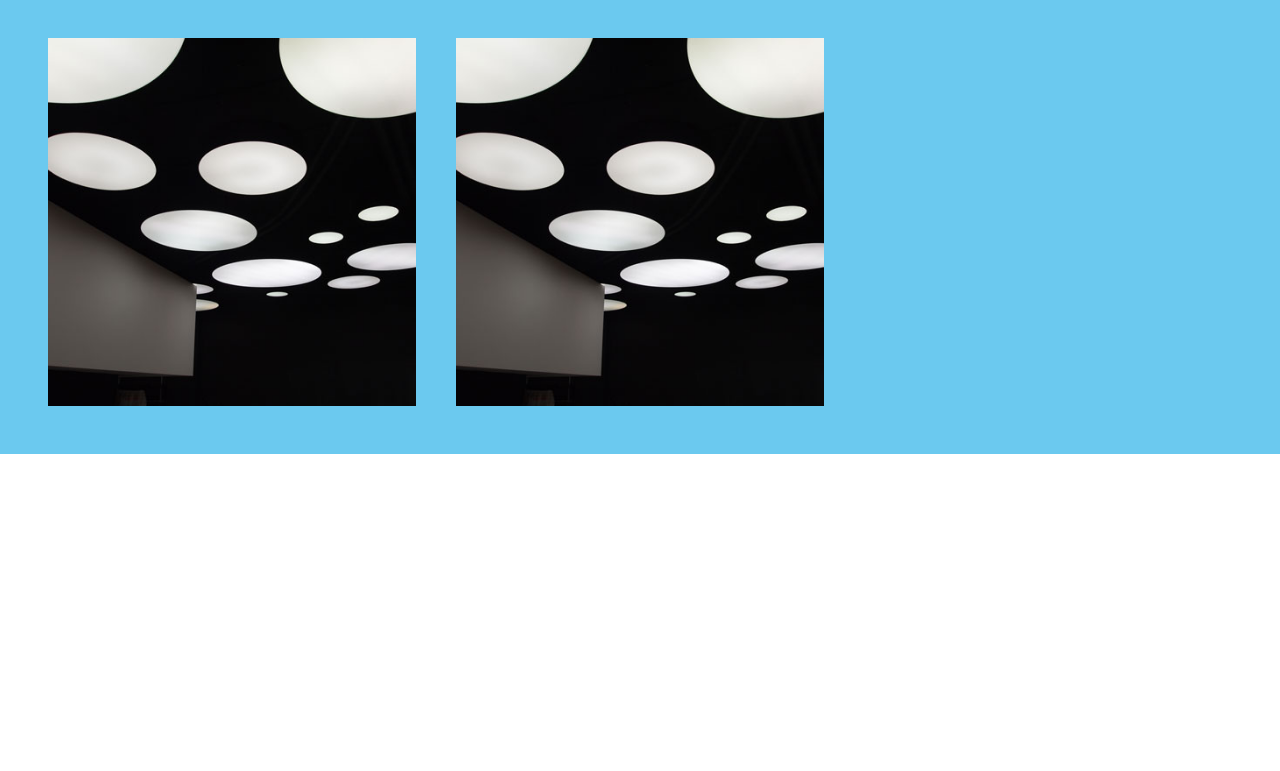
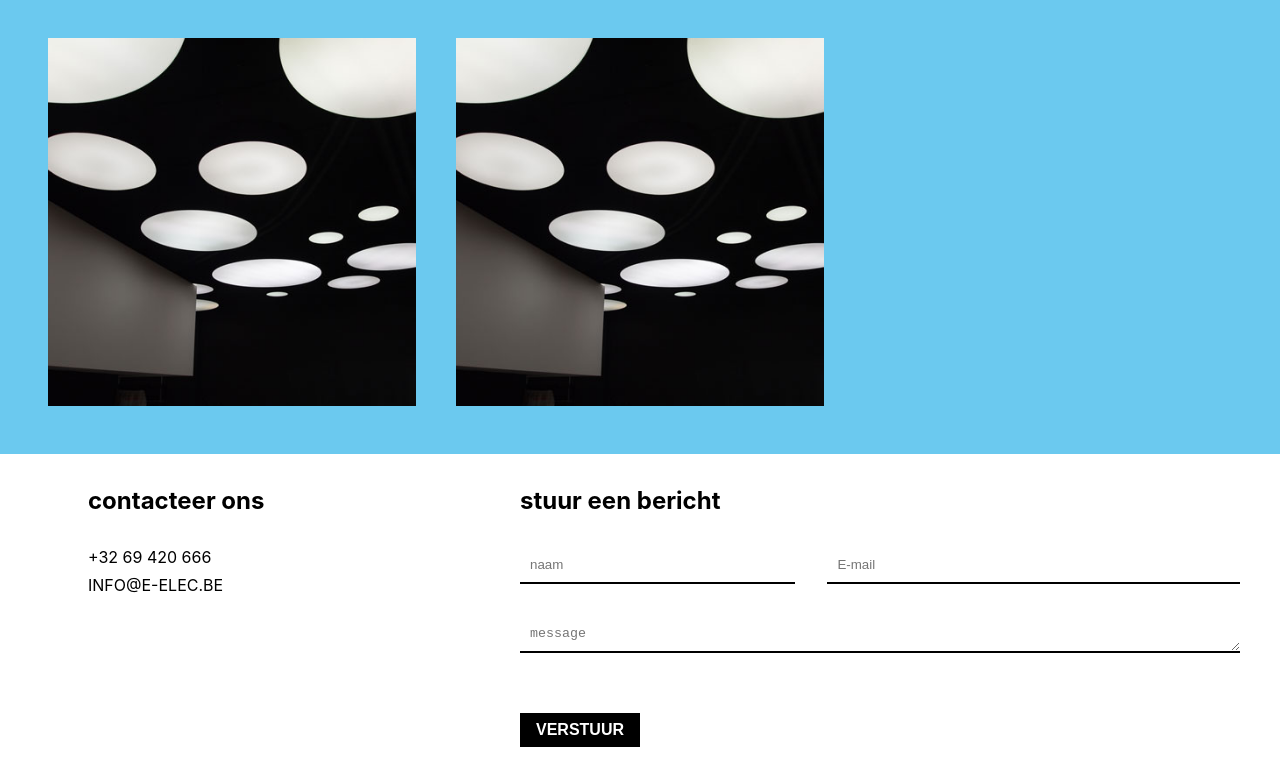
Before and after one commit to MiroMatton/E-ELEC, a Svelte app: page / in a window 1280 px wide. Shown: the part 1796-2567 px from the top of the page. Before the commit the page ends 2250 px from the top, so only its background shows below. Built offline with nearby package versions, Linux system fonts and the light colour scheme.

Commit message:
:sparkles: added contact form

```diff
--- a/src/App.svelte
+++ b/src/App.svelte
@@ -1,5 +1,6 @@
 <script lang="ts">
   import AboutUs from "./components/AboutUs.svelte";
+  import Contact from "./components/Contact.svelte";
   import Portfolio from "./components/Portfolio.svelte";
 </script>
 
@@ -80,6 +81,7 @@
 </div>
 <AboutUs />
 <Portfolio />
+<Contact />
 <main />
 
 <style lang="scss">
--- /dev/null
+++ b/src/components/Contact.svelte
@@ -0,0 +1,113 @@
+<div class="wrapper">
+  <aside>
+    <h2>contacteer ons</h2>
+    <a href="tel:+32 69 420 666">+32 69 420 666</a>
+    <a href="mailto: INFO@E-ELEC.BE">INFO@E-ELEC.BE</a>
+  </aside>
+  <section>
+    <h2>stuur een bericht</h2>
+    <form action="https://formsubmit.co/" method="POST">
+      <div id="userGegevens">
+        <input type="hidden" name="_next" value="#" />
+        <input type="hidden" name="_captcha" value="false" />
+        <input id="name" name="name" type="text" placeholder="naam" required />
+        <input
+          id="email"
+          name="email"
+          type="email"
+          placeholder="E-mail"
+          required
+        />
+      </div>
+      <textarea placeholder="message" name="msg" id="msg" rows="1s" required />
+      <button class="submit" type="submit">VERSTUUR</button>
+    </form>
+  </section>
+</div>
+
+<style lang="scss">
+  @use "../styles/global";
+
+  aside h2,
+  section h2 {
+    margin: 1rem 0;
+    margin: 2rem 0;
+  }
+
+  aside {
+    width: 40%;
+    padding: 0 8rem 0 3rem;
+    display: flex;
+    flex-direction: column;
+
+    a {
+      margin-bottom: 0.5rem;
+    }
+
+    @media (max-width: global.$mobile) {
+      text-align: center;
+      padding: 0 0 1rem 0;
+      background-color: global.$orange;
+    }
+  }
+
+  section {
+    width: 60%;
+    h2 {
+      @media (max-width: global.$mobile) {
+        text-align: center;
+      }
+    }
+
+    form {
+      #userGegevens {
+        display: flex;
+
+        #name {
+          width: 40%;
+        }
+
+        #email {
+          width: 60%;
+          margin-left: 2rem;
+        }
+
+        @media (max-width: global.$mobile) {
+          flex-direction: column;
+
+          #name,
+          #email {
+            width: 100%;
+            margin-left: 0;
+          }
+        }
+      }
+
+      input,
+      textarea {
+        margin-bottom: 2rem;
+        background: transparent;
+        border: none;
+        outline: none;
+        border-bottom: 2px solid black;
+        padding: 10px;
+        width: 100%;
+        resize: vertical;
+      }
+
+      .submit {
+        background-color: black;
+        color: white;
+        border: none;
+        padding: 0.5rem 1rem;
+        margin: 1.5rem 0;
+        font-size: 1rem;
+        font-weight: 600;
+
+        &:hover {
+          background-color: global.$orange;
+        }
+      }
+    }
+  }
+</style>
--- a/src/styles/global.scss
+++ b/src/styles/global.scss
@@ -1,10 +1,10 @@
 $blue: #6bc9ef;
 $orange: #ef916b;
 $lightBlue: #aaddf6;
+$mobile: 600px;
 
 .wrapper {
   display: flex;
-  align-items: center;
   justify-content: space-between;
   max-width: 1200px;
   margin: 0 auto;
```
